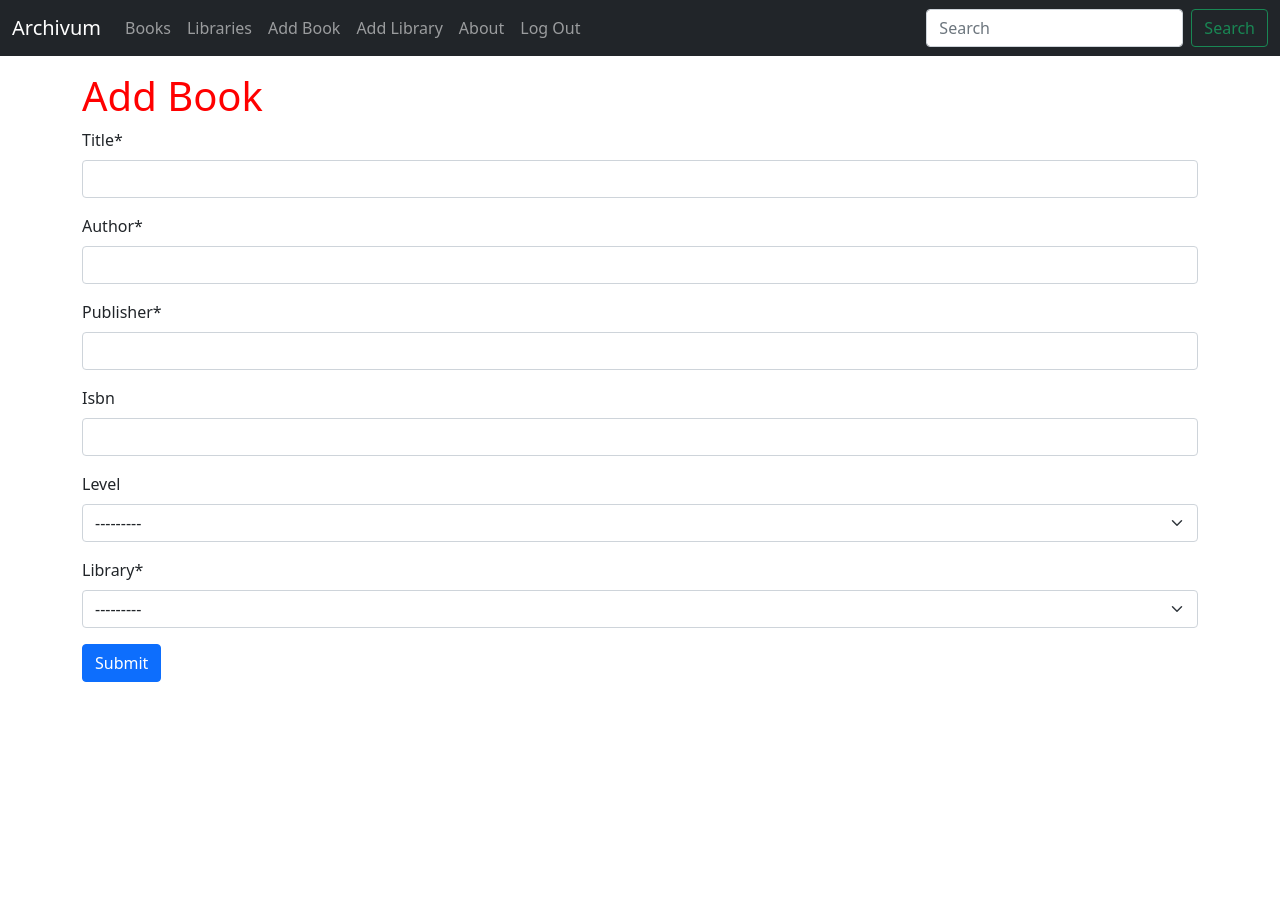
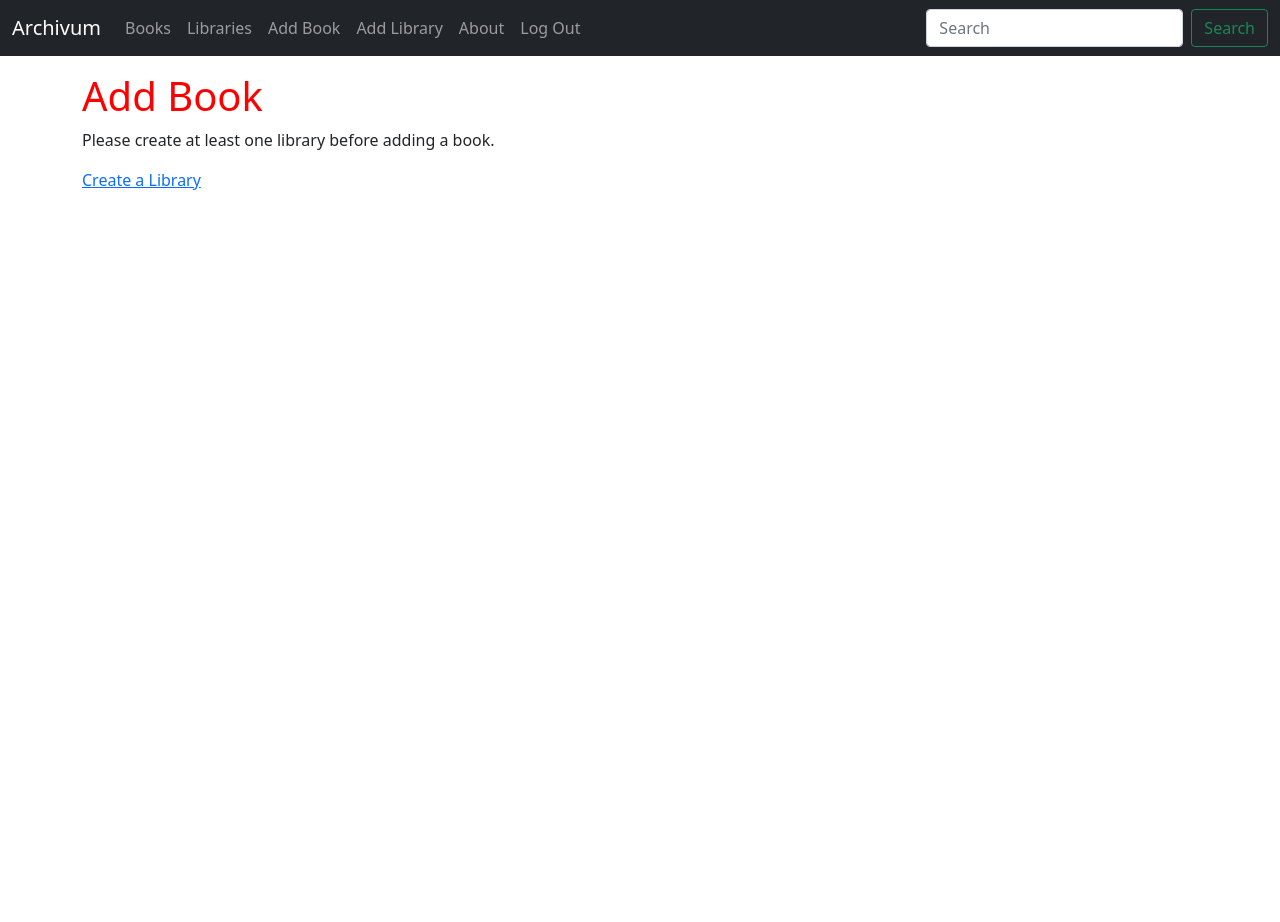
Before and after one commit to AllanSechrist/archivum, a Django app: page /books/add_book/ in a window 1280 px wide. Shown: the top 922 px of the page. Run offline with Django 4.2, Linux system fonts and the light colour scheme; the visitor is signed in with stand-in values (Sample User, id 1); data that the repository does not hold is empty; parts of the project's set-up code (start-up, migrations or seed data) failed here and were passed over; some libraries are stand-ins or nearby versions.

Commit message:
add message to inform user to make a library before adding a book

```diff
--- a/books/forms.py
+++ b/books/forms.py
@@ -1,5 +1,11 @@
 from django import forms
+from django.http import HttpResponseRedirect
+from django.urls import reverse
+from django.contrib import messages
+from crispy_forms.helper import FormHelper
+from crispy_forms.layout import Layout, Fieldset, Submit
 from .models import Book
+from libraries.models import Library
 
 
 class BookForm(forms.ModelForm):
@@ -18,3 +24,17 @@ class BookForm(forms.ModelForm):
         super().__init__(*args, **kwargs)
         if user is not None:
             self.fields["library"].queryset = self.fields["library"].queryset.filter(user=user)
+
+        self.helper = FormHelper()
+        self.helper.layout = Layout(
+            Fieldset(
+            "",
+            "title",
+            "author",
+            "publisher",
+            "isbn",
+            "level",
+            "library",
+            ),
+            Submit('submit', 'Add Book', css_class="btn btn-primary")
+        )
--- a/templates/books/add_book.html
+++ b/templates/books/add_book.html
@@ -4,10 +4,14 @@
 {% block title %}Add Book{% endblock title %}
 
 {% block content %}
-<h1>Add Book</h1>
-<form method="post">
-  {% csrf_token %}
-  {{ form|crispy }}
-  <button type="submit" class="btn btn-primary">Submit</button>
-</form>
+  <h1>Add Book</h1>
+  <form method="post">
+    {% if user.libraries.exists %}
+      {% csrf_token %}
+      {% crispy form %}
+    {% else %}
+      <p>Please create at least one library before adding a book.</p>
+      <a href="{% url 'add_library' %}">Create a Library</a>
+    {% endif %}
+  </form>
 {% endblock content %}
--- a/templates/libraries/add_library.html
+++ b/templates/libraries/add_library.html
@@ -7,7 +7,6 @@
     <h1>Add Library</h1>
     <form method="post">
         {% csrf_token %}
-        {{ form|crispy }}
-        <button type="submit" class="btn btn-primary">Submit</button>
+        {% crispy form %}
     </form>
 {% endblock content %}
```
Also changed, not shown: libraries/forms.py (+14 -0 lines).
